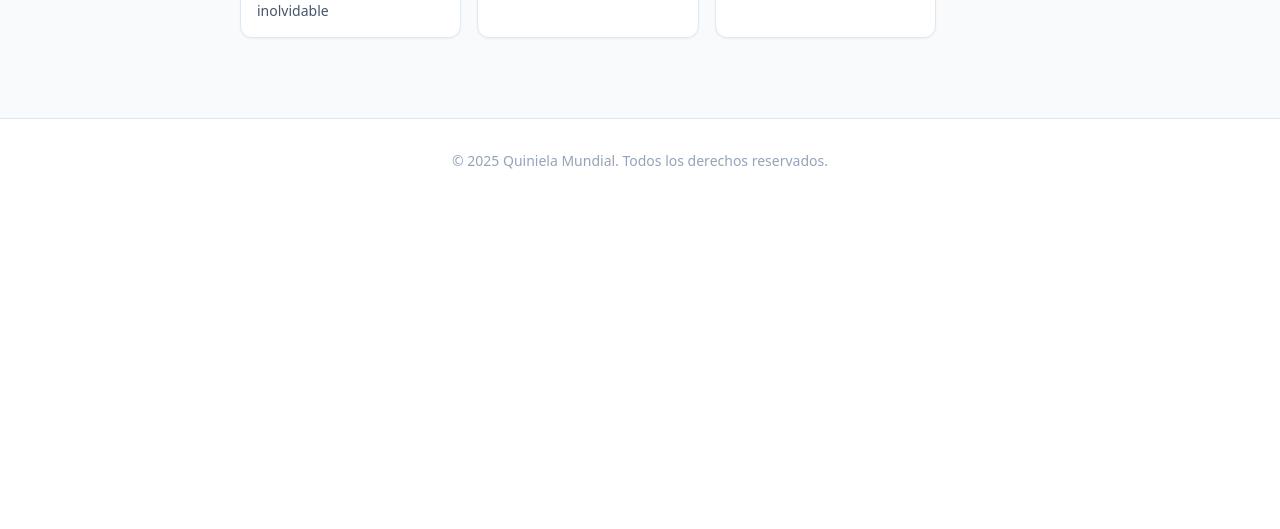
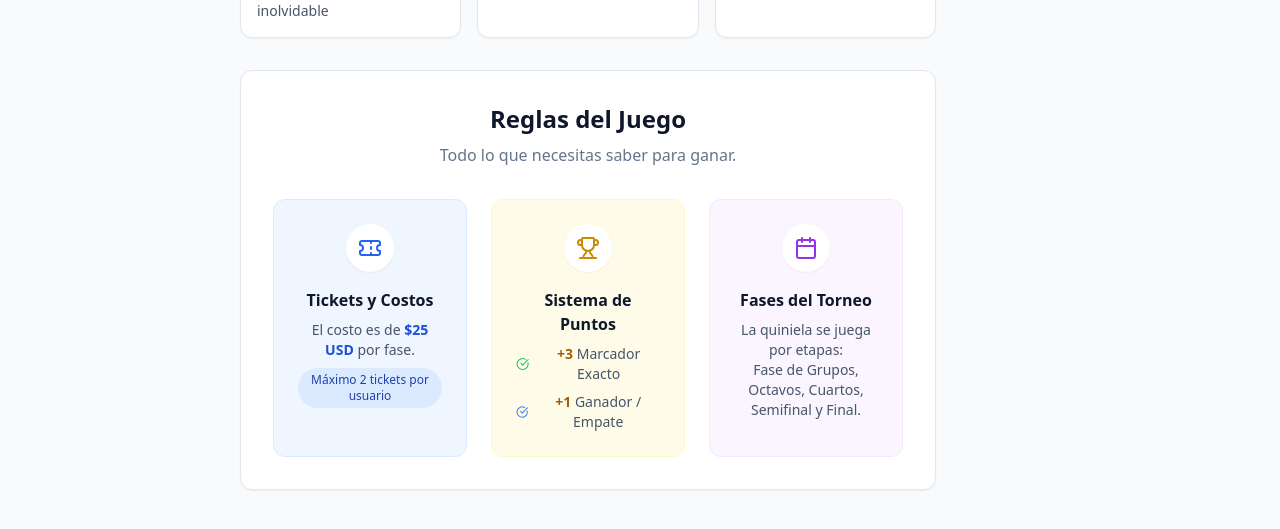
Before and after one commit to alberth217/quiniela-2026, a React (Vite) app: page / in a window 1280 px wide. Shown: the part 2263-2792 px from the top of the page. Before the commit the page ends 2466 px from the top, so only its background shows below. Built offline with nearby package versions, Linux system fonts and the light colour scheme.

Commit message:
Mejoras visuales: Reglas de Pago en home y Logo Grande y redireccion

```diff
--- a/src/Admin.jsx
+++ b/src/Admin.jsx
@@ -20,7 +20,7 @@ function Admin() {
 
     const handleLogout = () => {
         localStorage.removeItem('currentUser');
-        navigate('/login');
+        navigate('/');
     };
 
     const fetchMatches = async () => {
@@ -63,7 +63,7 @@ function Admin() {
             <nav className="bg-white border-b border-slate-200 sticky top-0 z-50">
                 <div className="max-w-7xl mx-auto px-4 sm:px-6 lg:px-8 h-16 flex justify-between items-center">
                     <div className="flex items-center gap-2">
-                        <img src="/img/logo.png" alt="Logo Quiniela" className="h-10 w-auto" />
+                        <img src="/img/logo.png" alt="Logo Quiniela" className="h-16 sm:h-20 w-auto object-contain" />
                         <span className="font-bold text-xl tracking-tight text-slate-900">Admin Panel</span>
                     </div>
 
--- a/src/Home.jsx
+++ b/src/Home.jsx
@@ -1,6 +1,7 @@
 import React, { useState, useEffect } from 'react';
 import { Trophy, Users, Calendar, CheckCircle, ArrowRight, Shield, Clock } from 'lucide-react';
 import { Link } from 'react-router-dom';
+import RulesSection from './RulesSection';
 
 // Array de imágenes del carrusel (Updated)
 const heroImages = [
@@ -408,6 +409,9 @@ function Home() {
               </div>
             </div>
 
+            {/* SECCIÓN DE REGLAS */}
+            <RulesSection />
+
           </div>
 
           {/* === COLUMNA DERECHA (SIDEBAR) - Ocupa 3 de 12 partes === */}
--- a/src/Login.jsx
+++ b/src/Login.jsx
@@ -98,7 +98,7 @@ function Login() {
 
           {/* Cabecera Móvil (Solo visible en celular) */}
           <div className="lg:hidden text-center mb-8">
-            <img src="/img/login.png" alt="Logo" className="h-20 mx-auto mb-4 object-contain" />
+            <img src="/img/login.png" alt="Logo" className="h-20 w-auto mx-auto mb-4 object-contain" />
             <h2 className="text-3xl font-bold text-slate-900">Quiniela 2026</h2>
           </div>
 
--- a/src/MisPuntos.jsx
+++ b/src/MisPuntos.jsx
@@ -33,7 +33,7 @@ function MisPuntos() {
 
     const handleLogout = () => {
         localStorage.removeItem('currentUser');
-        navigate('/login');
+        navigate('/');
     };
 
     const getStatusIcon = (status) => {
@@ -64,7 +64,7 @@ function MisPuntos() {
             <nav className="bg-white border-b border-slate-200 sticky top-0 z-50">
                 <div className="max-w-7xl mx-auto px-4 sm:px-6 lg:px-8 h-16 flex justify-between items-center">
                     <div className="flex items-center gap-2">
-                        <img src="/img/logo.png" alt="Logo Quiniela" className="h-10 w-auto" />
+                        <img src="/img/logo.png" alt="Logo Quiniela" className="h-16 sm:h-20 w-auto object-contain" />
                         <span className="font-bold text-xl tracking-tight text-slate-900">Quiniela 2026</span>
                     </div>
 
--- a/src/Ranking.jsx
+++ b/src/Ranking.jsx
@@ -30,7 +30,7 @@ function Ranking() {
 
     const handleLogout = () => {
         localStorage.removeItem('currentUser');
-        navigate('/login');
+        navigate('/');
     };
 
     const getMedalColor = (position) => {
@@ -48,7 +48,7 @@ function Ranking() {
             <nav className="bg-white border-b border-slate-200 sticky top-0 z-50">
                 <div className="max-w-7xl mx-auto px-4 sm:px-6 lg:px-8 h-16 flex justify-between items-center">
                     <div className="flex items-center gap-2">
-                        <img src="/img/logo.png" alt="Logo Quiniela" className="h-10 w-auto" />
+                        <img src="/img/logo.png" alt="Logo Quiniela" className="h-16 sm:h-20 w-auto object-contain" />
                         <span className="font-bold text-xl tracking-tight text-slate-900">Quiniela 2026</span>
                     </div>
 
--- a/src/Register.jsx
+++ b/src/Register.jsx
@@ -143,7 +143,7 @@ function Register() {
 
           {/* Cabecera Móvil (Solo visible en celular) */}
           <div className="lg:hidden text-center mb-8">
-            <img src="/img/Registro.png" alt="Logo" className="h-20 mx-auto mb-4 object-contain" />
+            <img src="/img/Registro.png" alt="Logo" className="h-20 w-auto mx-auto mb-4 object-contain" />
             <h2 className="text-3xl font-bold text-slate-900">Quiniela 2026</h2>
           </div>
 
--- /dev/null
+++ b/src/RulesSection.jsx
@@ -0,0 +1,61 @@
+import React from 'react';
+import { Ticket, Trophy, Calendar, CheckCircle } from 'lucide-react';
+
+function RulesSection() {
+    return (
+        <div className="bg-white rounded-xl shadow-sm border border-slate-200 p-6 md:p-8 my-8">
+            <div className="text-center mb-8">
+                <h2 className="text-2xl font-bold text-slate-900">Reglas del Juego</h2>
+                <p className="text-slate-500 mt-2">Todo lo que necesitas saber para ganar.</p>
+            </div>
+
+            <div className="grid md:grid-cols-3 gap-6">
+                {/* Regla 1: Tickets */}
+                <div className="bg-blue-50 rounded-xl p-6 border border-blue-100 flex flex-col items-center text-center hover:shadow-md transition-shadow">
+                    <div className="w-12 h-12 bg-white rounded-full flex items-center justify-center text-blue-600 shadow-sm mb-4">
+                        <Ticket size={24} />
+                    </div>
+                    <h3 className="font-bold text-slate-900 mb-2">Tickets y Costos</h3>
+                    <p className="text-sm text-slate-600">
+                        El costo es de <span className="font-bold text-blue-700">$25 USD</span> por fase.
+                        <br />
+                        <span className="text-xs mt-2 block bg-blue-100 text-blue-800 px-2 py-1 rounded-full w-fit mx-auto">Máximo 2 tickets por usuario</span>
+                    </p>
+                </div>
+
+                {/* Regla 2: Puntos */}
+                <div className="bg-yellow-50 rounded-xl p-6 border border-yellow-100 flex flex-col items-center text-center hover:shadow-md transition-shadow">
+                    <div className="w-12 h-12 bg-white rounded-full flex items-center justify-center text-yellow-600 shadow-sm mb-4">
+                        <Trophy size={24} />
+                    </div>
+                    <h3 className="font-bold text-slate-900 mb-2">Sistema de Puntos</h3>
+                    <ul className="text-sm text-slate-600 space-y-2">
+                        <li className="flex items-center gap-2 justify-center">
+                            <CheckCircle size={14} className="text-green-500" />
+                            <span><span className="font-bold text-yellow-700">+3</span> Marcador Exacto</span>
+                        </li>
+                        <li className="flex items-center gap-2 justify-center">
+                            <CheckCircle size={14} className="text-blue-500" />
+                            <span><span className="font-bold text-yellow-700">+1</span> Ganador / Empate</span>
+                        </li>
+                    </ul>
+                </div>
+
+                {/* Regla 3: Fases */}
+                <div className="bg-purple-50 rounded-xl p-6 border border-purple-100 flex flex-col items-center text-center hover:shadow-md transition-shadow">
+                    <div className="w-12 h-12 bg-white rounded-full flex items-center justify-center text-purple-600 shadow-sm mb-4">
+                        <Calendar size={24} />
+                    </div>
+                    <h3 className="font-bold text-slate-900 mb-2">Fases del Torneo</h3>
+                    <p className="text-sm text-slate-600">
+                        La quiniela se juega por etapas:
+                        <br />
+                        <span className="font-medium">Fase de Grupos, Octavos, Cuartos, Semifinal y Final.</span>
+                    </p>
+                </div>
+            </div>
+        </div>
+    );
+}
+
+export default RulesSection;
```
Also changed, not shown: src/Dashboard.jsx (+6 -4 lines).
